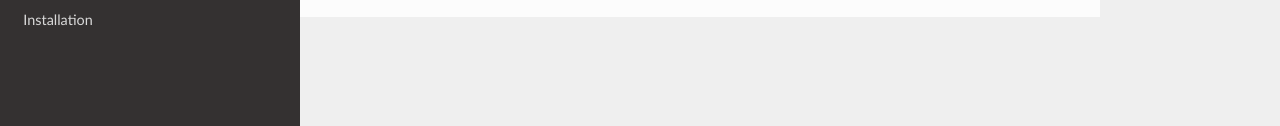
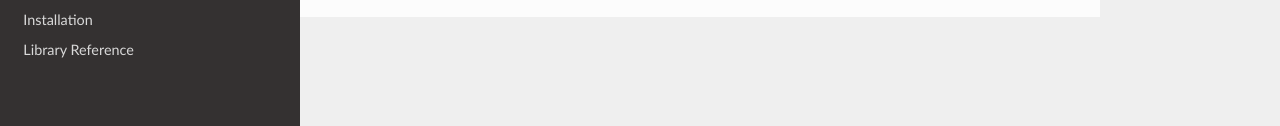
Before and after one commit to nachawati/unity, a website: page docs/html/search.html in a window 1280 px wide. Shown: the part 157-283 px from the top of the page. Drawn offline with Linux system fonts and the light colour scheme.

Commit message:
Update search.html

```diff
--- a/docs/html/search.html
+++ b/docs/html/search.html
@@ -94,6 +94,7 @@
               <p class="caption"><span class="caption-text">Contents:</span></p>
 <ul>
 <li class="toctree-l1"><a class="reference internal" href="installation.html">Installation</a></li>
+<li class="toctree-l1"><a class="reference internal" href="library/index.html">Library Reference</a></li>
 </ul>
 
 
```
